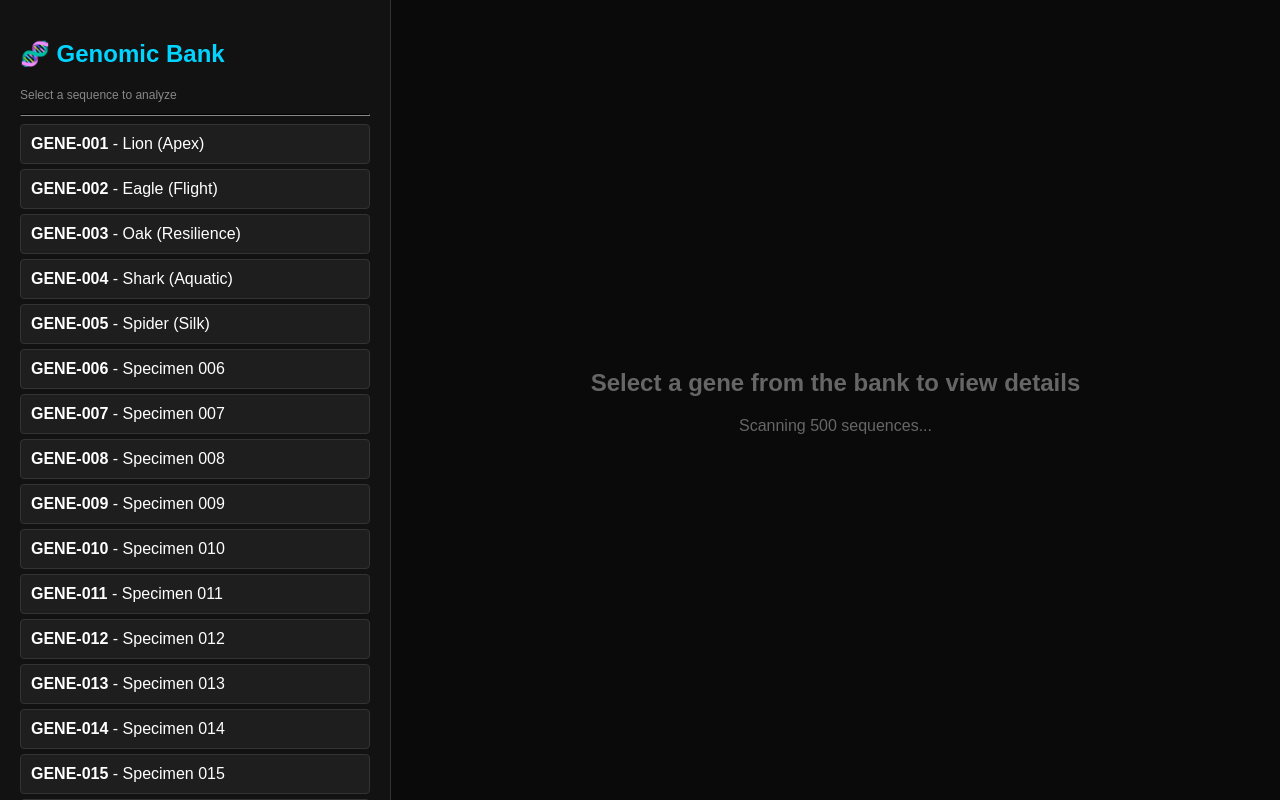
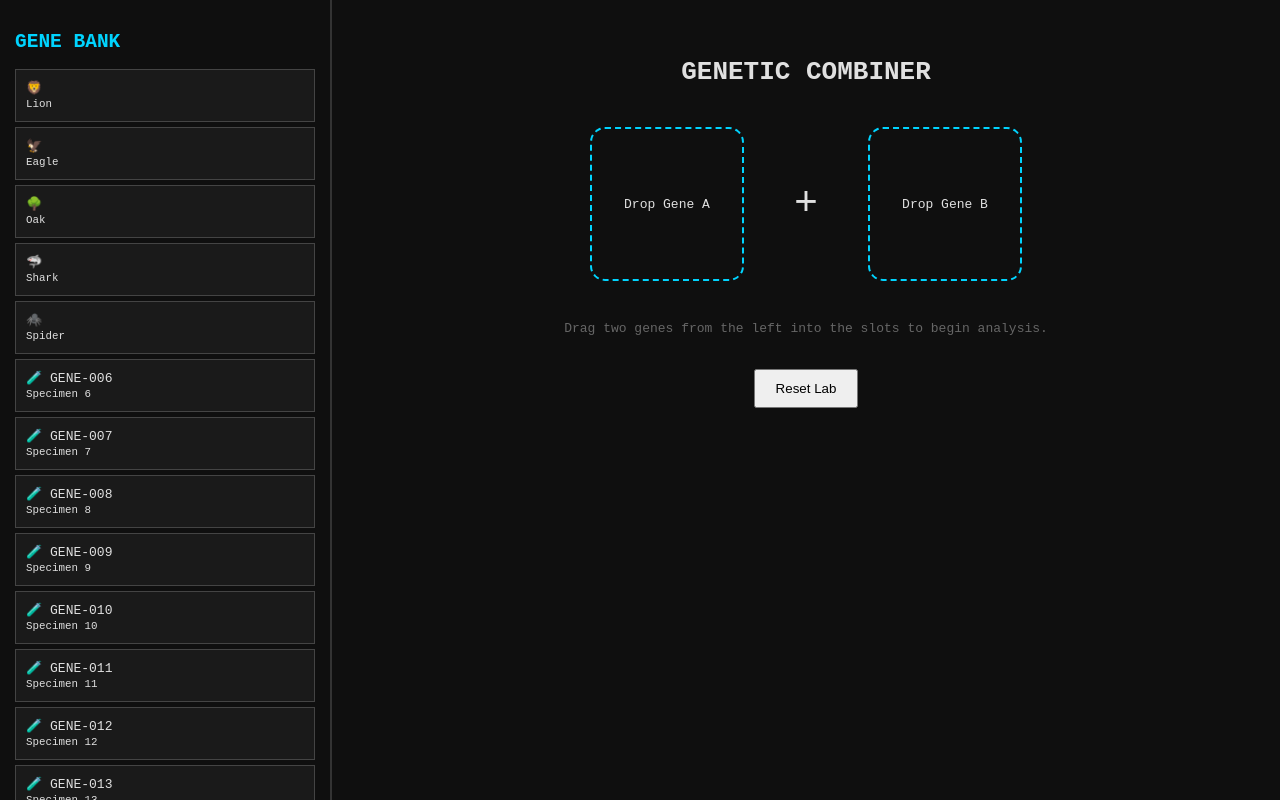
Before and after one commit to Ana-Ilspen/Genetics, a React (Create React App) app: page / in a window 1280 px wide. Built offline with nearby package versions, Linux system fonts and the light colour scheme.

Commit message:
Refactor gene management and compatibility analysis

```diff
--- a/src/App.js
+++ b/src/App.js
@@ -1,74 +1,111 @@
 import React, { useState } from 'react';
 
-// A mapping of Gene IDs to Common Names and Descriptions
-const geneInfo = {
-  "GENE-001": { name: "Lion (Apex)", traits: "High strength, predatory instincts" },
-  "GENE-002": { name: "Eagle (Flight)", traits: "Superior vision, aerial mobility" },
-  "GENE-003": { name: "Oak (Resilience)", traits: "Slow growth, high durability" },
-  "GENE-004": { name: "Shark (Aquatic)", traits: "Electro-reception, gill breathing" },
-  "GENE-005": { name: "Spider (Silk)", traits: "Tension strength, sticky surfaces" },
-  // ... the other 495 genes will default to "Unknown Specimen"
+// --- DATA: Gene Definitions ---
+const geneLibrary = {
+  "GENE-001": { name: "Lion", type: "Mammal", traits: ["Strength", "Claws"], icon: "🦁" },
+  "GENE-002": { name: "Eagle", type: "Avian", traits: ["Flight", "Vision"], icon: "🦅" },
+  "GENE-003": { name: "Oak", type: "Plant", traits: ["Durability", "Photosynthesis"], icon: "🌳" },
+  "GENE-004": { name: "Shark", type: "Aquatic", traits: ["Gills", "Electrolocation"], icon: "🦈" },
+  "GENE-005": { name: "Spider", type: "Insect", traits: ["Webbing", "Wall-climbing"], icon: "🕷️" },
 };
 
 const App = () => {
-  const [selectedGene, setSelectedGene] = useState(null);
+  const [slotA, setSlotA] = useState(null);
+  const [slotB, setSlotB] = useState(null);
 
-  // Generate 500 genes for the list
-  const genes = Array.from({ length: 500 }, (_, i) => {
+  // Generate 500 Genes
+  const allGenes = Array.from({ length: 500 }, (_, i) => {
     const id = `GENE-${String(i + 1).padStart(3, '0')}`;
-    return {
+    return geneLibrary[id] || {
       id,
-      commonName: geneInfo[id]?.name || `Specimen ${id.split('-')[1]}`,
-      traits: geneInfo[id]?.traits || "Genetic sequence awaiting analysis..."
+      name: `Specimen ${i + 1}`,
+      type: "Unknown",
+      traits: ["Stable sequence"],
+      icon: "🧪"
     };
   });
 
+  const getCompatibility = (g1, g2) => {
+    if (!g1 || !g2) return null;
+
+    const isPlant = g1.type === "Plant" || g2.type === "Plant";
+    const isMammal = g1.type === "Mammal" || g2.type === "Mammal";
+
+    if (isPlant && isMammal) {
+      return {
+        status: "⚠️ UNSTABLE",
+        color: "#ff4b2b",
+        reason: "Cross-kingdom fusion (Plant/Animal) causes cellular collapse.",
+        transfer: "None (Lethal mutation)"
+      };
+    }
+
+    return {
+      status: "✅ COMPATIBLE",
+      color: "#00d4ff",
+      reason: "Taxonomic alignment successful. Neural pathways compatible.",
+      transfer: `${g1.traits[0]} + ${g2.traits[0]}`
+    };
+  };
+
+  const analysis = getCompatibility(slotA, slotB);
+
   return (
-    <div style={{ display: 'flex', height: '100vh', fontFamily: 'sans-serif', backgroundColor: '#121212', color: 'white' }}>
+    <div style={{ display: 'flex', height: '100vh', backgroundColor: '#0f0f0f', color: '#e0e0e0', fontFamily: 'monospace' }}>
 
-      {/* Left Sidebar: The Gene List */}
-      <div style={{ width: '350px', borderRight: '1px solid #333', overflowY: 'auto', padding: '20px' }}>
-        <h2 style={{ color: '#00d4ff' }}>🧬 Genomic Bank</h2>
-        <p style={{ fontSize: '12px', color: '#888' }}>Select a sequence to analyze</p>
-        <hr style={{ borderColor: '#333' }} />
-        {genes.map((gene) => (
+      {/* 1. Sidebar (Bank) */}
+      <div style={{ width: '300px', borderRight: '2px solid #333', overflowY: 'scroll', padding: '15px' }}>
+        <h2 style={{ color: '#00d4ff' }}>GENE BANK</h2>
+        {allGenes.map(gene => (
           <div
             key={gene.id}
-            onClick={() => setSelectedGene(gene)}
-            style={{
-              padding: '10px',
-              margin: '5px 0',
-              backgroundColor: selectedGene?.id === gene.id ? '#00d4ff22' : '#1e1e1e',
-              border: selectedGene?.id === gene.id ? '1px solid #00d4ff' : '1px solid #333',
-              borderRadius: '4px',
-              cursor: 'pointer',
-              transition: 'all 0.2s'
-            }}
+            draggable
+            onDragStart={(e) => e.dataTransfer.setData("gene", JSON.stringify(gene))}
+            style={{ padding: '10px', margin: '5px 0', background: '#1a1a1a', border: '1px solid #444', cursor: 'grab' }}
           >
-            <strong>{gene.id}</strong> - {gene.commonName}
+            {gene.icon} {gene.id} <br/> <small>{gene.name}</small>
           </div>
         ))}
       </div>
 
-      {/* Right Side: The Info Panel */}
-      <div style={{ flex: 1, padding: '40px', backgroundColor: '#0a0a0a', display: 'flex', flexDirection: 'column', alignItems: 'center', justifyContent: 'center' }}>
-        {selectedGene ? (
-          <div style={{ maxWidth: '600px', width: '100%', padding: '30px', border: '1px solid #444', borderRadius: '15px', backgroundColor: '#161616' }}>
-            <h1 style={{ color: '#00d4ff', marginTop: 0 }}>{selectedGene.commonName}</h1>
-            <h4 style={{ color: '#888' }}>Sequence ID: {selectedGene.id}</h4>
-            <hr style={{ borderColor: '#333', margin: '20px 0' }} />
-            <h3>Genetic Traits:</h3>
-            <p style={{ fontSize: '18px', lineHeight: '1.6' }}>{selectedGene.traits}</p>
-            <div style={{ marginTop: '30px', padding: '15px', backgroundColor: '#00d4ff11', borderRadius: '8px', border: '1px dashed #00d4ff' }}>
-              <span style={{ color: '#00d4ff' }}>✓ Status:</span> Sequence Stable. Compatible for observation.
-            </div>
+      {/* 2. Main Lab Area */}
+      <div style={{ flex: 1, padding: '40px', textAlign: 'center' }}>
+        <h1>GENETIC COMBINER</h1>
+
+        <div style={{ display: 'flex', justifyContent: 'center', gap: '50px', margin: '40px 0' }}>
+          {/* Slot A */}
+          <div
+            onDragOver={(e) => e.preventDefault()}
+            onDrop={(e) => setSlotA(JSON.parse(e.dataTransfer.getData("gene")))}
+            style={{ width: '150px', height: '150px', border: '2px dashed #00d4ff', borderRadius: '15px', display: 'flex', alignItems: 'center', justifyContent: 'center' }}
+          >
+            {slotA ? <div>{slotA.icon}<br/>{slotA.name}</div> : "Drop Gene A"}
           </div>
-        ) : (
-          <div style={{ textAlign: 'center', color: '#666' }}>
-            <h2>Select a gene from the bank to view details</h2>
-            <p>Scanning 500 sequences...</p>
+
+          <div style={{ fontSize: '40px', alignSelf: 'center' }}>+</div>
+
+          {/* Slot B */}
+          <div
+            onDragOver={(e) => e.preventDefault()}
+            onDrop={(e) => setSlotB(JSON.parse(e.dataTransfer.getData("gene")))}
+            style={{ width: '150px', height: '150px', border: '2px dashed #00d4ff', borderRadius: '15px', display: 'flex', alignItems: 'center', justifyContent: 'center' }}
+          >
+            {slotB ? <div>{slotB.icon}<br/>{slotB.name}</div> : "Drop Gene B"}
+          </div>
+        </div>
+
+        {/* 3. Results Panel */}
+        {analysis && (
+          <div style={{ maxWidth: '600px', margin: '0 auto', padding: '20px', border: `2px solid ${analysis.color}`, borderRadius: '10px', background: '#161616' }}>
+            <h2 style={{ color: analysis.color }}>{analysis.status}</h2>
+            <p><strong>ANALYSIS:</strong> {analysis.reason}</p>
+            <hr style={{ borderColor: '#333' }} />
+            <p><strong>TRANSFERRED TRAITS:</strong> {analysis.transfer}</p>
           </div>
         )}
+
+        {!analysis && <p style={{ color: '#666' }}>Drag two genes from the left into the slots to begin analysis.</p>}
+        <button onClick={() => {setSlotA(null); setSlotB(null);}} style={{ marginTop: '20px', padding: '10px 20px', cursor: 'pointer' }}>Reset Lab</button>
       </div>
     </div>
   );
```
